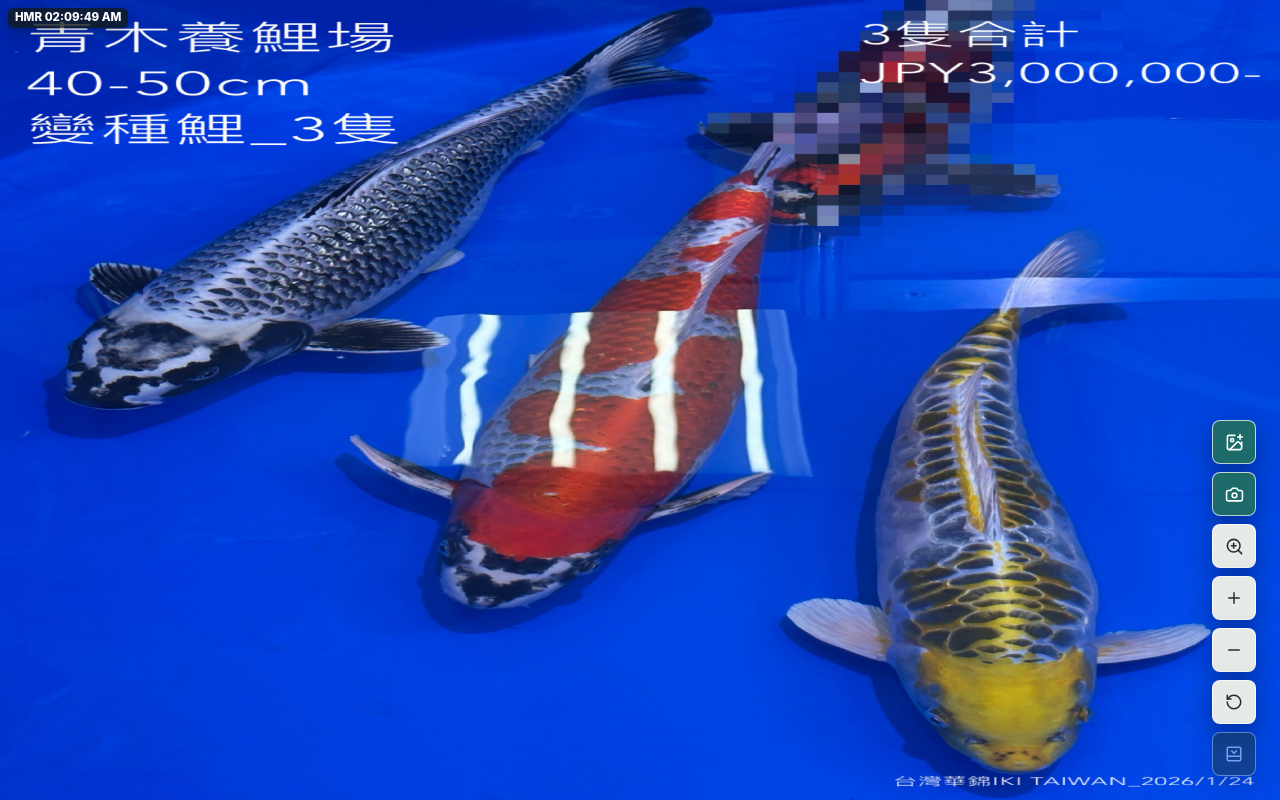
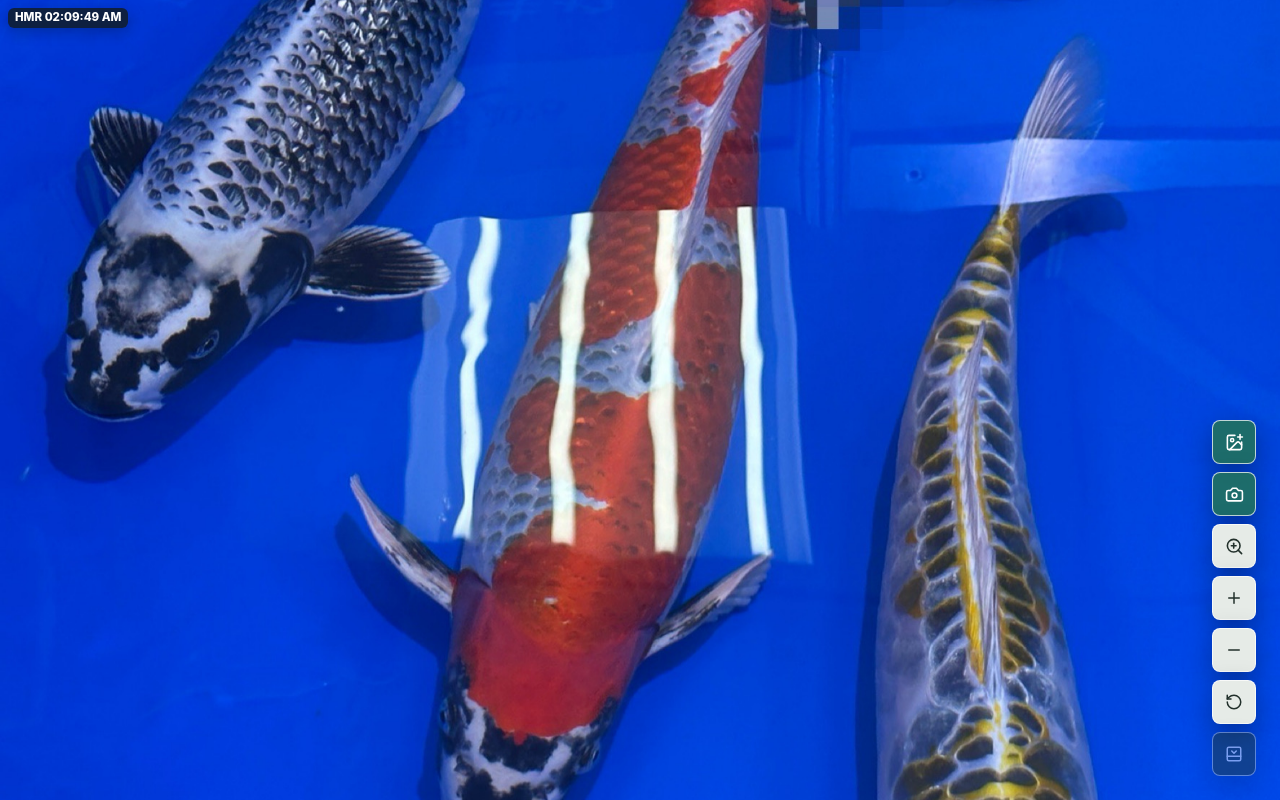
Before and after one commit to gukii/fishCrossTag, a React (Vite) app: page / in a window 1280 px wide. Built offline with nearby package versions, Linux system fonts and the light colour scheme.

Commit message:
Preserve image aspect ratio in fullscreen view

```diff
--- a/src/App.tsx
+++ b/src/App.tsx
@@ -25,6 +25,13 @@ type Point = {
 };
 
 type Box = {
+  x: number;
+  y: number;
+  width: number;
+  height: number;
+};
+
+type PixelRect = {
   x: number;
   y: number;
   width: number;
@@ -368,6 +375,26 @@ function correctedGeometry(tag: KoiTag, image: ImageInfo): CorrectedGeometry {
   };
 }
 
+function coverImageFrame(image: ImageInfo, stage: PixelRect): PixelRect {
+  if (stage.width <= 0 || stage.height <= 0) {
+    return { x: 0, y: 0, width: 1, height: 1 };
+  }
+
+  const imageAspect = image.width / image.height;
+  const stageAspect = stage.width / stage.height;
+  const frame =
+    imageAspect > stageAspect
+      ? { width: stage.height * imageAspect, height: stage.height }
+      : { width: stage.width, height: stage.width / imageAspect };
+
+  return {
+    x: (stage.width - frame.width) / 2,
+    y: (stage.height - frame.height) / 2,
+    width: frame.width,
+    height: frame.height,
+  };
+}
+
 export default function App() {
   const stageRef = useRef<HTMLDivElement | null>(null);
   const imageTransformRef = useRef<HTMLDivElement | null>(null);
@@ -376,6 +403,7 @@ export default function App() {
   const gesture = useRef<GestureState | null>(null);
   const viewRef = useRef<ViewTransform>({ scale: 1, x: 0, y: 0 });
   const [image, setImage] = useState<ImageInfo | null>(null);
+  const [stageSize, setStageSize] = useState<PixelRect>({ x: 0, y: 0, width: 0, height: 0 });
   const [mode, setMode] = useState<Mode>("tag");
   const [view, setView] = useState<ViewTransform>({ scale: 1, x: 0, y: 0 });
   const [tags, setTags] = useState<KoiTag[]>([]);
@@ -391,6 +419,7 @@ export default function App() {
   const activeStroke = drag?.type === "stroke" ? drag.points : [];
   const activeDisplayBox = activeTag?.bbox;
   const activeOrientedPoints = activeTag && image && activeTag.correctionRotationDeg != null ? orientedCorrectedBoxPoints(activeTag, image) : null;
+  const imageFrame = image ? coverImageFrame(image, stageSize) : null;
 
   useEffect(() => {
     viewRef.current = view;
@@ -417,6 +446,28 @@ export default function App() {
     };
     probe.src = DEFAULT_IMAGE_SRC;
   }, []);
+
+  useEffect(() => {
+    const stage = stageRef.current;
+    if (!stage) return;
+
+    function updateStageSize() {
+      const rect = stage.getBoundingClientRect();
+      setStageSize({ x: 0, y: 0, width: rect.width, height: rect.height });
+    }
+
+    updateStageSize();
+    const observer = new ResizeObserver(updateStageSize);
+    observer.observe(stage);
+    window.addEventListener("resize", updateStageSize);
+    window.addEventListener("orientationchange", updateStageSize);
+
+    return () => {
+      observer.disconnect();
+      window.removeEventListener("resize", updateStageSize);
+      window.removeEventListener("orientationchange", updateStageSize);
+    };
+  }, [image]);
 
   useEffect(() => {
     if (!drag || (drag.type !== "bbox" && drag.type !== "rotate")) return;
@@ -527,31 +578,37 @@ export default function App() {
     if (!gesture.current) return;
     const points = Array.from(activePointers.current.values());
     if (!points.length) return;
+    const stageRect = stageRef.current?.getBoundingClientRect();
+    const frame = imageFrame;
+    if (!stageRect || !frame) return;
 
     const centroid = pointerCentroid(points);
     const distance = pointerDistance(points);
     const nextScale = clamp(gesture.current.startView.scale * (distance / gesture.current.startDistance), MIN_VIEW_SCALE, MAX_VIEW_SCALE);
     const scaleRatio = nextScale / gesture.current.startView.scale;
+    const baseX = stageRect.left + frame.x;
+    const baseY = stageRect.top + frame.y;
 
     setView({
       scale: nextScale,
-      x: centroid.x - (gesture.current.startCentroid.x - gesture.current.startView.x) * scaleRatio,
-      y: centroid.y - (gesture.current.startCentroid.y - gesture.current.startView.y) * scaleRatio,
+      x: centroid.x - baseX - (gesture.current.startCentroid.x - baseX - gesture.current.startView.x) * scaleRatio,
+      y: centroid.y - baseY - (gesture.current.startCentroid.y - baseY - gesture.current.startView.y) * scaleRatio,
     });
   }
 
   function zoomAtClientPoint(clientX: number, clientY: number, nextScale: number) {
     const rect = stageRef.current?.getBoundingClientRect();
-    if (!rect) return;
+    const frame = imageFrame;
+    if (!rect || !frame) return;
     const currentView = viewRef.current;
     const clampedScale = clamp(nextScale, MIN_VIEW_SCALE, MAX_VIEW_SCALE);
-    const imageX = (clientX - rect.left - currentView.x) / currentView.scale;
-    const imageY = (clientY - rect.top - currentView.y) / currentView.scale;
+    const imageX = (clientX - rect.left - frame.x - currentView.x) / currentView.scale;
+    const imageY = (clientY - rect.top - frame.y - currentView.y) / currentView.scale;
 
     setView({
       scale: clampedScale,
-      x: clientX - rect.left - imageX * clampedScale,
-      y: clientY - rect.top - imageY * clampedScale,
+      x: clientX - rect.left - frame.x - imageX * clampedScale,
+      y: clientY - rect.top - frame.y - imageY * clampedScale,
     });
   }
 
@@ -567,7 +624,8 @@ export default function App() {
 
   function bringTagIntoView(tag: KoiTag) {
     const stageRect = stageRef.current?.getBoundingClientRect();
-    if (!stageRect || !image) return;
+    const frame = imageFrame;
+    if (!stageRect || !image || !frame) return;
 
     const drawerRect = document.querySelector<HTMLElement>(".thumb-drawer")?.getBoundingClientRect();
     const coveredBottom = drawerRect ? Math.max(0, stageRect.bottom - drawerRect.top) : 0;
@@ -583,8 +641,8 @@ export default function App() {
     const currentScale = viewRef.current.scale;
     const fitScale = Math.min(
       currentScale,
-      availableWidth / Math.max(1, focusBox.width * stageRect.width),
-      availableHeight / Math.max(1, focusBox.height * stageRect.height),
+      availableWidth / Math.max(1, focusBox.width * frame.width),
+      availableHeight / Math.max(1, focusBox.height * frame.height),
     );
     const nextScale = clamp(fitScale, MIN_VIEW_SCALE, MAX_VIEW_SCALE);
     const center = boxCenter(focusBox);
@@ -593,8 +651,8 @@ export default function App() {
 
     setView({
       scale: nextScale,
-      x: targetX - center.x * stageRect.width * nextScale,
-      y: targetY - center.y * stageRect.height * nextScale,
+      x: targetX - frame.x - center.x * frame.width * nextScale,
+      y: targetY - frame.y - center.y * frame.height * nextScale,
     });
   }
 
@@ -989,7 +1047,9 @@ export default function App() {
                 ref={imageTransformRef}
                 className="image-transform"
                 style={{
-                  transform: `translate(${view.x}px, ${view.y}px) scale(${view.scale})`,
+                  width: imageFrame ? `${imageFrame.width}px` : "100%",
+                  height: imageFrame ? `${imageFrame.height}px` : "100%",
+                  transform: `translate(${(imageFrame?.x ?? 0) + view.x}px, ${(imageFrame?.y ?? 0) + view.y}px) scale(${view.scale})`,
                 }}
               >
                 <img ref={sourceImageRef} src={image.src} alt={image.name} draggable={false} />
--- a/src/styles.css
+++ b/src/styles.css
@@ -166,7 +166,8 @@ h2 {
 
 .image-transform {
   position: absolute;
-  inset: 0;
+  left: 0;
+  top: 0;
   transform-origin: 0 0;
   will-change: transform;
 }
```
